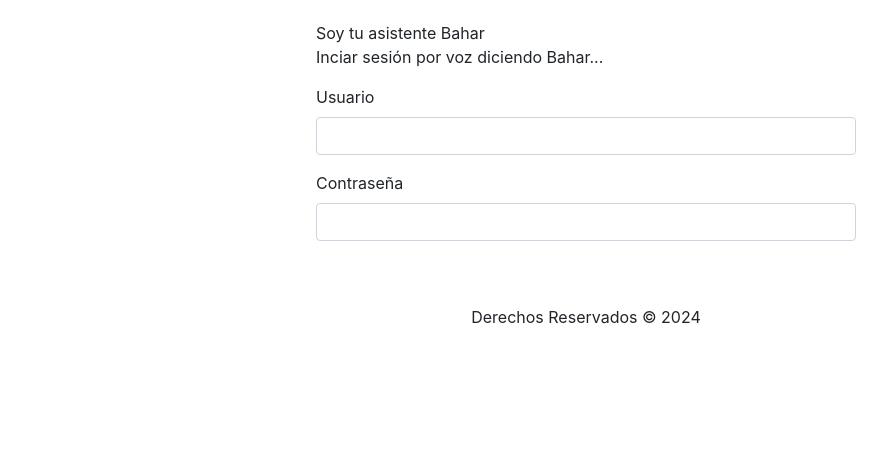
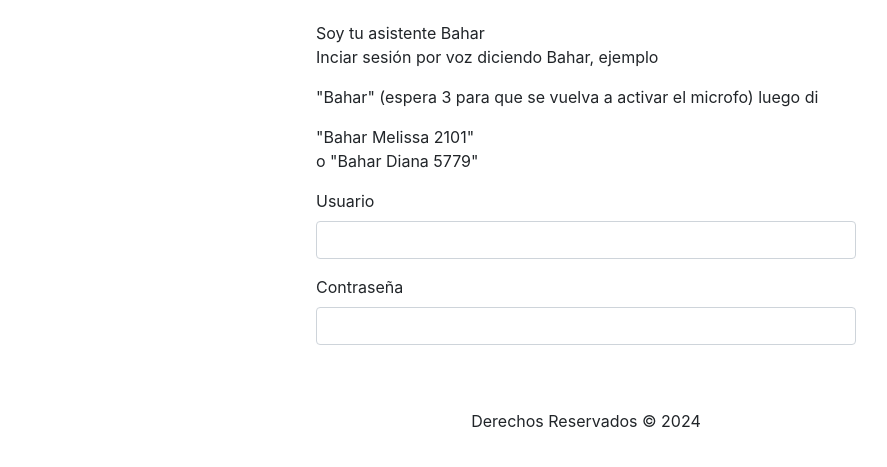
Before and after one commit to MelissaCasta/web-app-ihc-exam-ordenes, a plain HTML site: page index.html in a window 1280 px wide. Shown: the part 145-612 px from the top of the page, without its empty margins (54-941 px from the left). Drawn offline with nearby package versions, Linux system fonts and the light colour scheme.

Commit message:
Update index.html

```diff
--- a/index.html
+++ b/index.html
@@ -22,7 +22,9 @@
         <div class="row justify-content-center">
             <div class="col-md-6">
                 <h2 class="mb-4">¡Bienvenido a Smart Home!</h2>
-                <p>Soy tu asistente Bahar <br> Inciar sesión por voz diciendo Bahar...</p>
+                <p>Soy tu asistente Bahar <br> Inciar sesión por voz diciendo Bahar, ejemplo</p>
+                <p>"Bahar" (espera 3 para que se vuelva a activar el microfo) luego di</p>
+                <p>"Bahar Melissa 2101" <br> o "Bahar Diana 5779"</p>
                 <form>
                     <div class="form-group">
                         <label for="usuario">Usuario</label>
```
